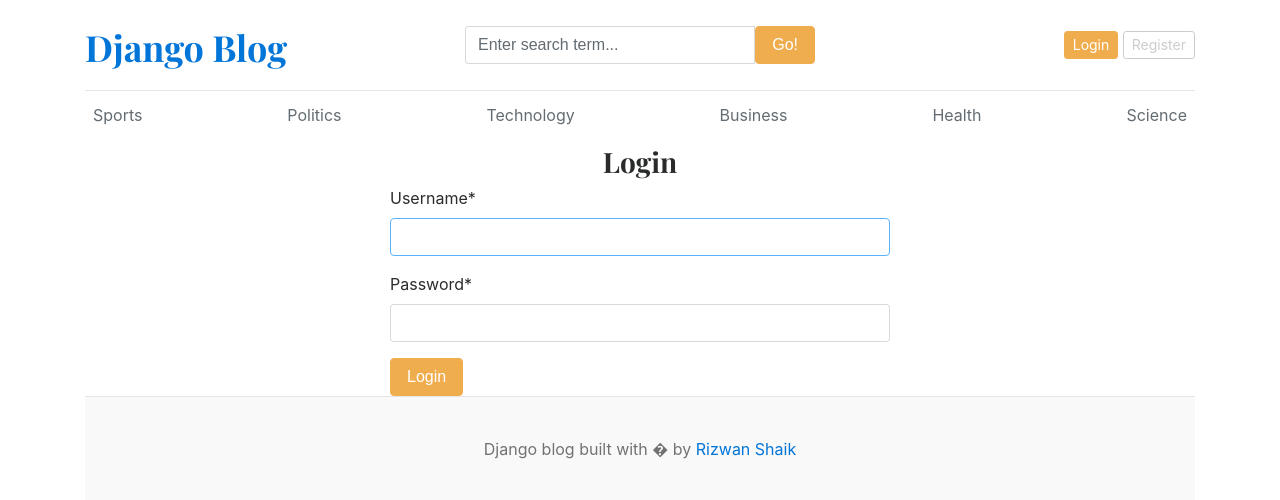
After one commit to Shaikrizwan0116/django-blog, a Django app: page /login/ in a window 1280 px wide. The commit adds this page. Shown: the top 500 px of the page. Run offline with Django 5.2, Linux system fonts and the light colour scheme; data comes from the database, SQL or seed files in the repository; both versions use the stored data as it was after the commit; some libraries are stand-ins or nearby versions.

Commit message:
registration and login functionality

```diff
--- a/blog_main/settings.py
+++ b/blog_main/settings.py
@@ -39,6 +39,8 @@ INSTALLED_APPS = [
     'django.contrib.staticfiles',
     'blogs',
     'assignements',
+    'crispy_forms',
+    'crispy_bootstrap4'
 ]
 
 MIDDLEWARE = [
@@ -128,3 +130,5 @@ STATICFILES_DIRS = [
 
 MEDIA_URL = '/media/'
 MEDIA_ROOT = BASE_DIR / 'media'
+
+CRISPY_TEMPLATE_PACK = 'bootstrap4'
--- a/blog_main/urls.py
+++ b/blog_main/urls.py
@@ -25,7 +25,10 @@ urlpatterns = [
     path('admin/', admin.site.urls),
     path('',views.home, name='home'),
     path('category/', include('blogs.urls')),
-    path('<slug:slug>/', BlogsView.blogs, name='blogs'),
+    path('blogs/<slug:slug>/', BlogsView.blogs, name='blogs'),
     #search
     path('blogs/search/', BlogsView.search, name='search'),
+    path('register/', views.register, name='register'),
+    path('login/', views.login, name='login'),
+    path('logout/', views.logout, name='logout'),
 ] + static(settings.MEDIA_URL, document_root=settings.MEDIA_ROOT)
--- a/blog_main/views.py
+++ b/blog_main/views.py
@@ -1,7 +1,9 @@
-from django.shortcuts import render
+from django.shortcuts import render, redirect
 from blogs.models import Blog, Category
 from assignements.models import About
-
+from .forms import RegistrationForm
+from django.contrib.auth.forms import AuthenticationForm
+from django.contrib import auth
 
 def home(request):
 
@@ -22,3 +24,38 @@ def home(request):
         'about': about
     }
     return render(request, 'home.html', context)
+
+
+def register(request):
+    if request.method == 'POST':
+        form = RegistrationForm(request.POST)
+        if form.is_valid():
+            form.save()
+            return redirect('register')
+    else:
+        form = RegistrationForm()
+    context = {
+        'form': form,
+    }
+    return render(request, 'register.html', context)
+
+def login(request):
+    if request.method == 'POST':
+        form = AuthenticationForm(request, request.POST)
+        if form.is_valid():
+            username = form.cleaned_data['username']
+            password = form.cleaned_data['password']
+
+            user = auth.authenticate(username=username, password=password)
+            if user is not None:
+                auth.login(request, user)
+            return redirect('home')
+    form = AuthenticationForm()
+    context = {
+        'form': form,
+    }
+    return render(request, 'login.html', context)
+
+def logout(request):
+    auth.logout(request)
+    return redirect('home')
--- a/templates/base.html
+++ b/templates/base.html
@@ -34,8 +34,16 @@
             </form>
           </div>
           <div class="col-4 d-flex justify-content-end align-items-center">
-            <a class="btn btn-sm btn-warning" href="#">Login</a> &nbsp;
-            <a class="btn btn-sm btn-outline-secondary" href="#">Register</a>
+            {% if not user.is_authenticated %}
+            <a class="btn btn-sm btn-warning" href="{% url 'login' %}">Login</a> &nbsp;
+            <a class="btn btn-sm btn-outline-secondary" href="{% url 'register' %}">Register</a>
+            {% else %}
+
+            <span>You are logged in as {{ user }}</span>
+            &emsp;
+            <span class="btn btn-warning text-dark"><a href="{% url 'logout' %}">Logout</a></span>
+
+            {% endif %}
           </div>
         </div>
       </header>
--- /dev/null
+++ b/templates/login.html
@@ -0,0 +1,13 @@
+{% extends 'base.html' %}
+
+{% block content %}
+{% load crispy_forms_tags %}
+
+<h3 class="text-center">Login</h3>
+
+<form action="{% url 'login' %}" method="POST" style="width: 500px; margin:auto;">
+    {% csrf_token %}
+    {{ form | crispy }}
+    <button type="submit" class="btn btn-warning">Login</button>
+</form>
+{% endblock %}
```
Also changed, not shown: blog_main/forms.py (added, +7 -0 lines), templates/register.html (added, +12 -0 lines), db.sqlite3, 1 other file.
